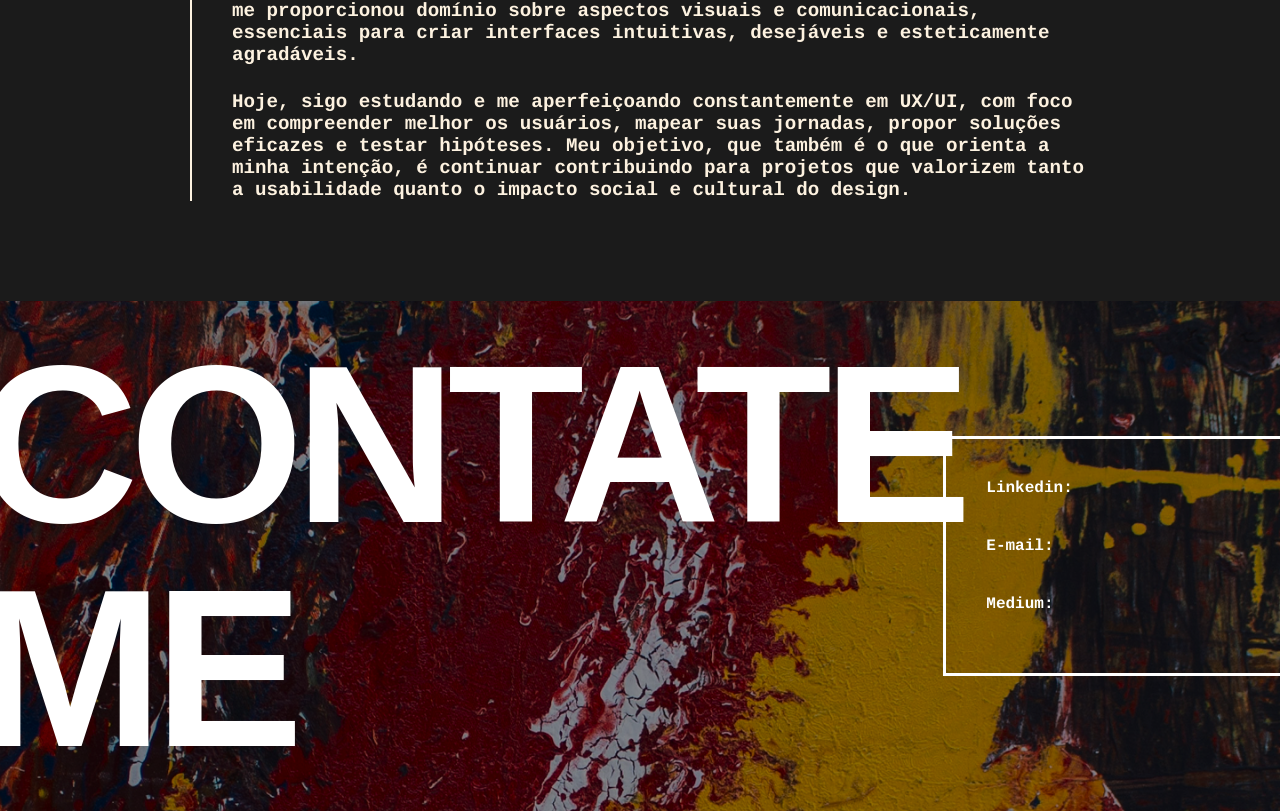
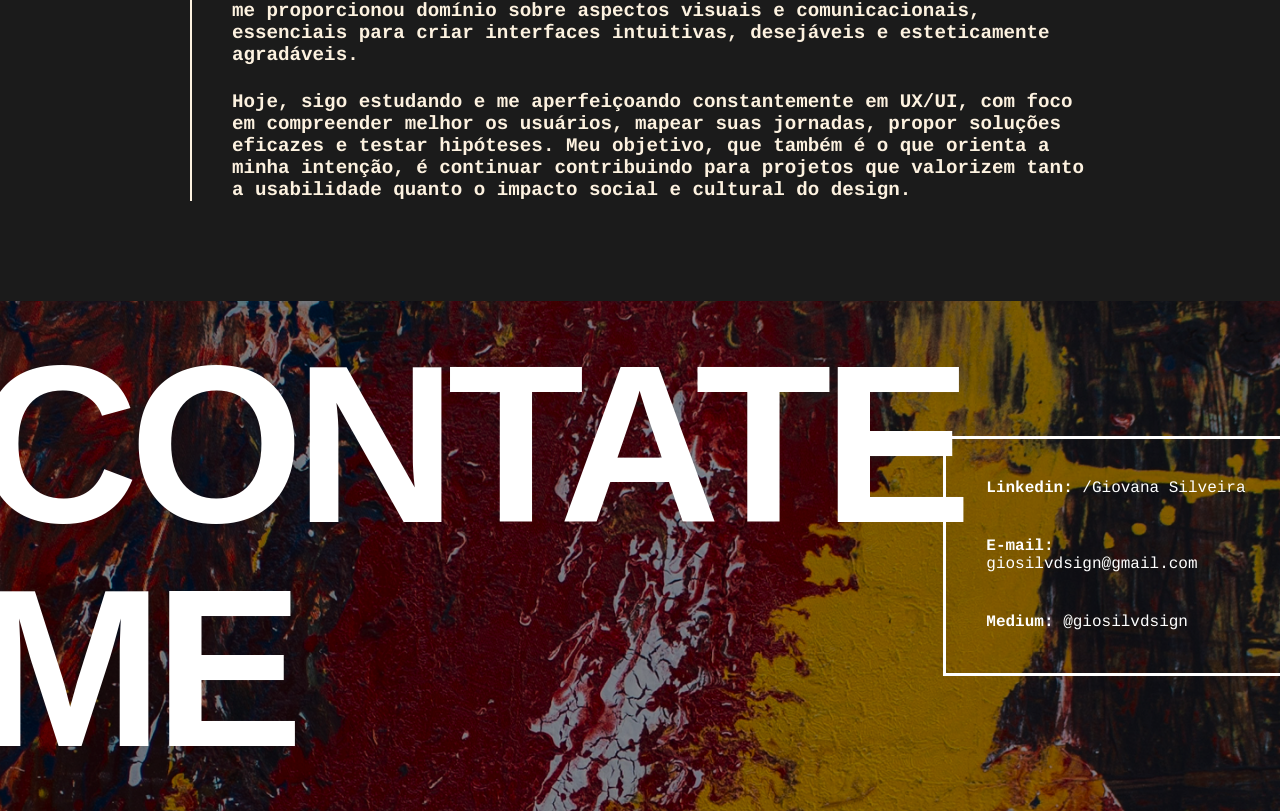
Before and after one commit to dataskeptic/gio-portfolio, a Next.js app: page /about-me in a window 1280 px wide. Shown: the part 1534-2345 px from the top of the page. Built offline with nearby package versions, Linux system fonts and the light colour scheme.

Commit message:
adding links

```diff
--- a/src/app/about-me/page.js
+++ b/src/app/about-me/page.js
@@ -99,13 +99,28 @@ export default function AboutMePage() {
           <h2 className={styles.contactTitle}>CONTATE ME</h2>
           <div className={styles.contactBox}>
             <p>
-              <strong>Linkedin:</strong>
+              <strong>Linkedin:</strong>{" "}
+              <a
+                href="https://www.linkedin.com/in/giovanna-silveira-a34662261/"
+                target="_blank"
+                rel="noopener noreferrer"
+              >
+                /Giovana Silveira
+              </a>
             </p>
             <p>
-              <strong>E-mail:</strong>
+              <strong>E-mail:</strong>{" "}
+              <a href="mailto:giosilvdsign@gmail.com">giosilvdsign@gmail.com</a>
             </p>
             <p>
-              <strong>Medium:</strong>
+              <strong>Medium:</strong>{" "}
+              <a
+                href="https://medium.com/@giosilvdsign"
+                target="_blank"
+                rel="noopener noreferrer"
+              >
+                @giosilvdsign
+              </a>
             </p>
           </div>
         </div>
```
Also changed, not shown: src/app/components/ProjectCard.js (+5 -2 lines), src/app/page.js (+17 -12 lines).
